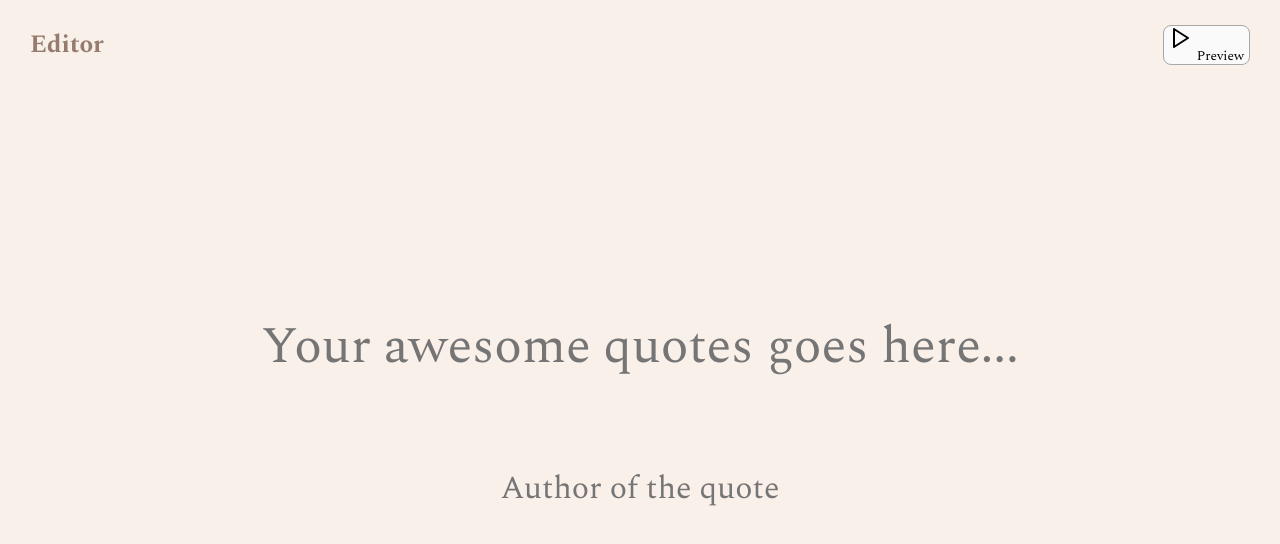
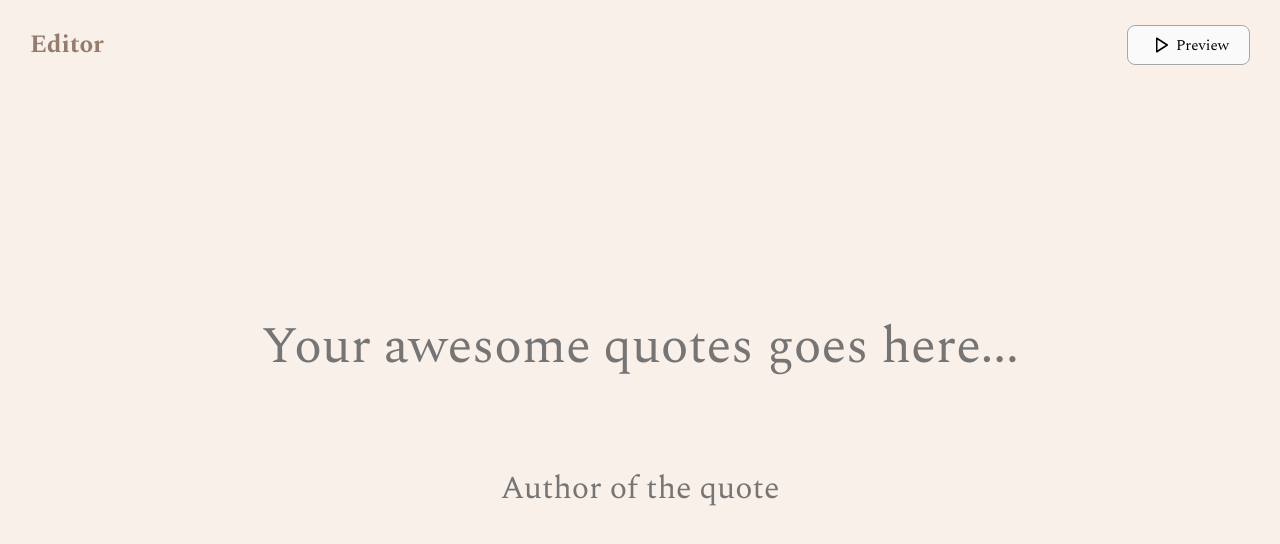
Before and after one commit to haneenmahd/minds.so, a React (Vite) app: page /editor in a window 1280 px wide. Shown: the top 544 px of the page. Built offline with nearby package versions, Linux system fonts and the light colour scheme.

Commit message:
Add `action` prop to trigger a click event

```diff
--- a/src/components/QuickAction/index.jsx
+++ b/src/components/QuickAction/index.jsx
@@ -1,6 +1,6 @@
 import React from "react";
 import Style from "./styles";
 
-export default function QuickAction({ children }) {
-  return <Style>{children}</Style>;
+export default function QuickAction({ clickAction, children }) {
+  return <Style onClick={clickAction}>{children}</Style>;
 }
--- a/src/components/QuickAction/styles.js
+++ b/src/components/QuickAction/styles.js
@@ -1,11 +1,16 @@
 import styled from "@emotion/styled";
 
 const Style = styled.button`
+  display: flex;
+  flex-direction: row;
+  align-items: center;
+  justify-content: center;
   height: 40px;
   min-width: 40px;
-  padding: 0 5px;
+  padding: 10px 20px;
   background-color: #fafafa;
   border: 1px solid #a7a7a7;
+  font-size: 15px;
   outline: none;
   border-radius: 8px;
   cursor: pointer;
@@ -14,6 +19,14 @@ const Style = styled.button`
   &:hover {
       background-color: #e7e7e7;
   }
+
+  svg {
+    height: 18px; width: 18px;
+    display: flex;
+    align-items: center;
+    justify-content: center;
+    margin: 0 5px; padding: 0;
+  }
 `;
 
 export default Style
```
